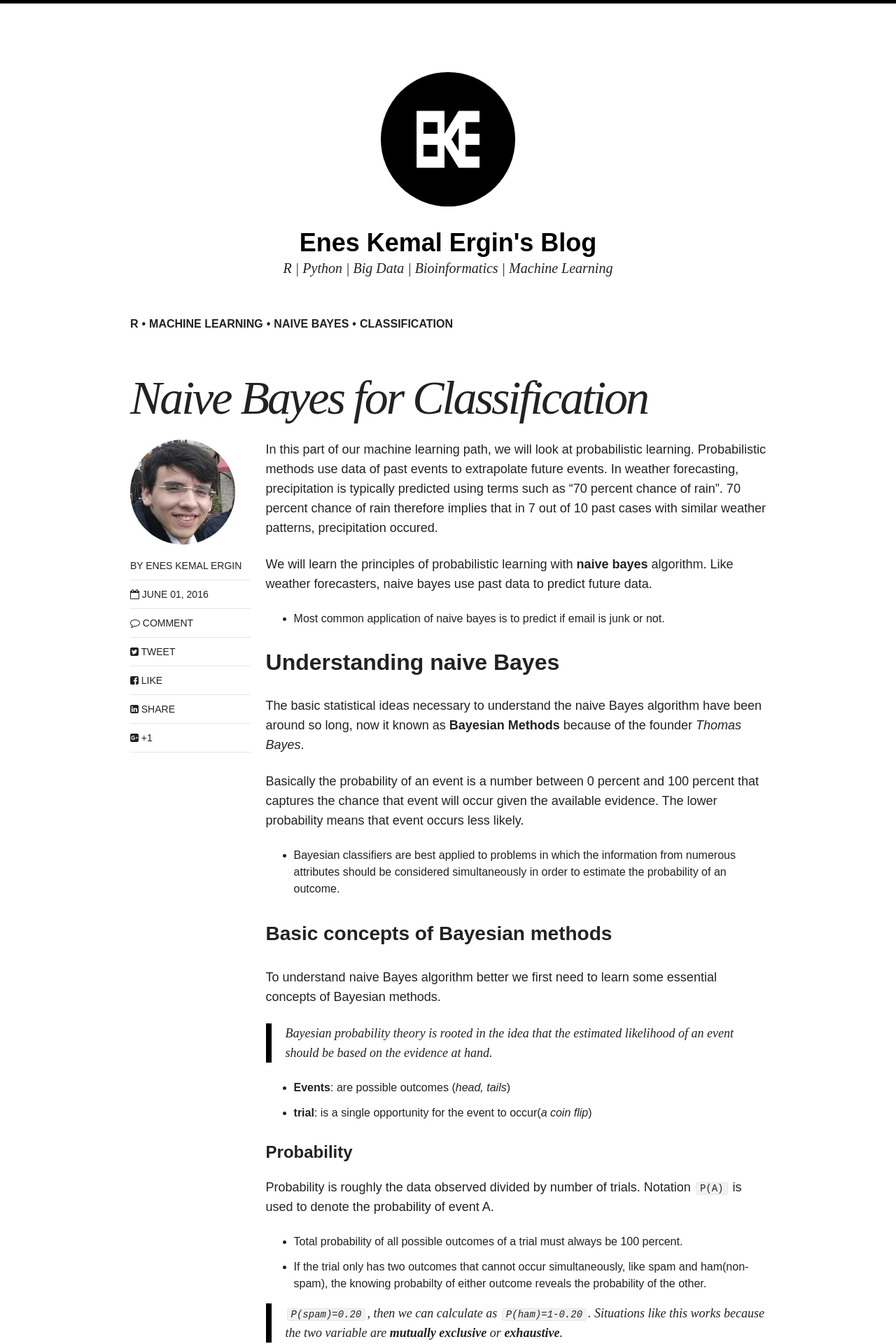
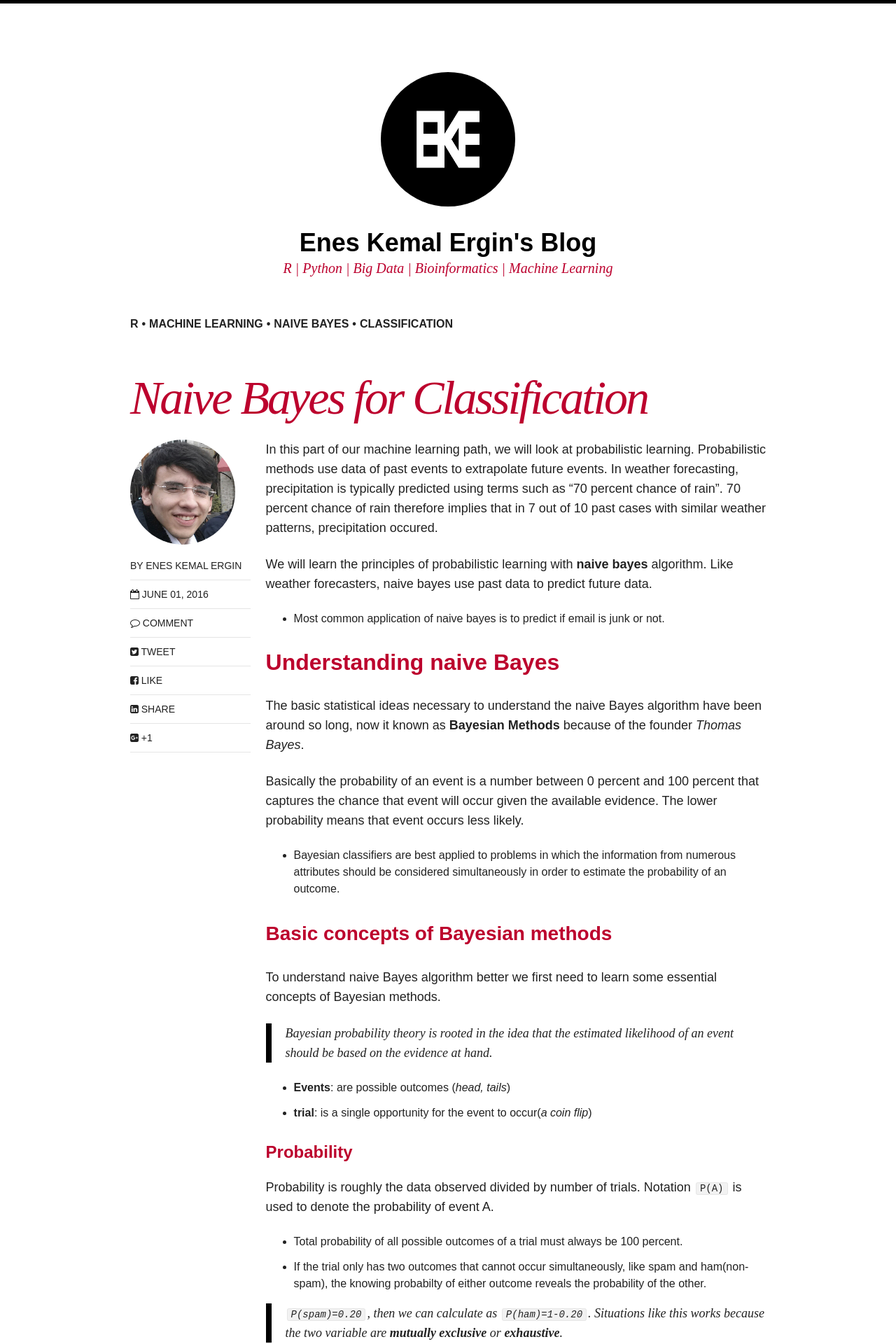
Before and after one commit to eneskemalergin/blog, a Jekyll site: the page built from _posts/blog/2016-06-01-classification_with_naive_bayes.md, in a window 1280 px wide. Shown: the top 1920 px of the page at 70% size. Built offline with Jekyll 4.4.1, drawn with Linux system fonts in a browser that asks for light colours; nearby versions of some CDN libraries; comment, search, counter and statistics services are not loaded.

Commit message:
base theme color change to crimson Glory

```diff
--- a/_sass/_base.scss
+++ b/_sass/_base.scss
@@ -54,7 +54,8 @@ li {
 
 h1, h2, h3, h4, h5, h6 {
 	font-family: $heading-font;
-	text-rendering: optimizeLegibility; // Fix the character spacing for headings
+	text-rendering: optimizeLegibility;// Fix the character spacing for headings
+	color: #bc002d;
 }
 h1 {
 	@include font-size(36);
--- a/_sass/_navigation.scss
+++ b/_sass/_navigation.scss
@@ -11,7 +11,7 @@
     vertical-align: top;
     margin: 0 0 50px;
     padding: 4px 20px;
-    background-color: $black;
+    background-color: #bc002d;
     @include media($medium) {
       width: auto;
       @include rounded(0 0 10px 10px);
@@ -90,7 +90,7 @@
   vertical-align: top;
   margin: 0;
   padding: 6px 20px;
-  background-color: $black;
+  background-color: #bc002d;
   height: 44px;
   @include rounded(0);
   @include media($medium) {
```
